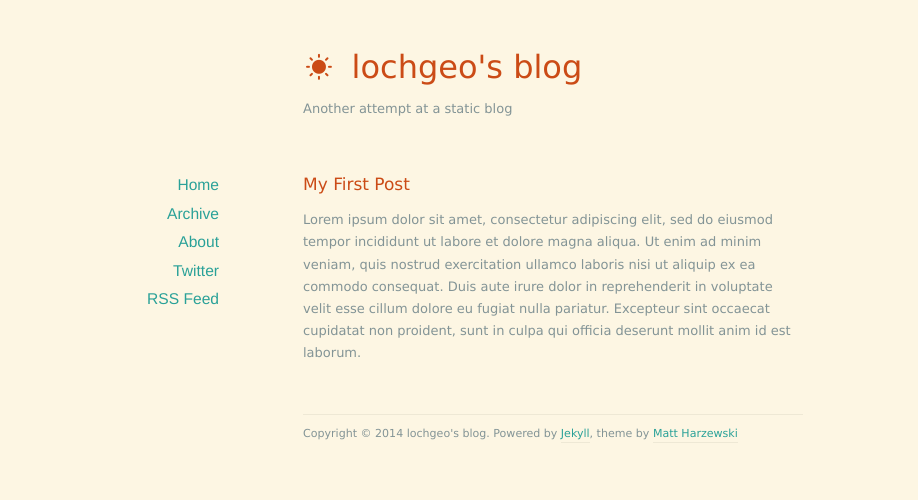
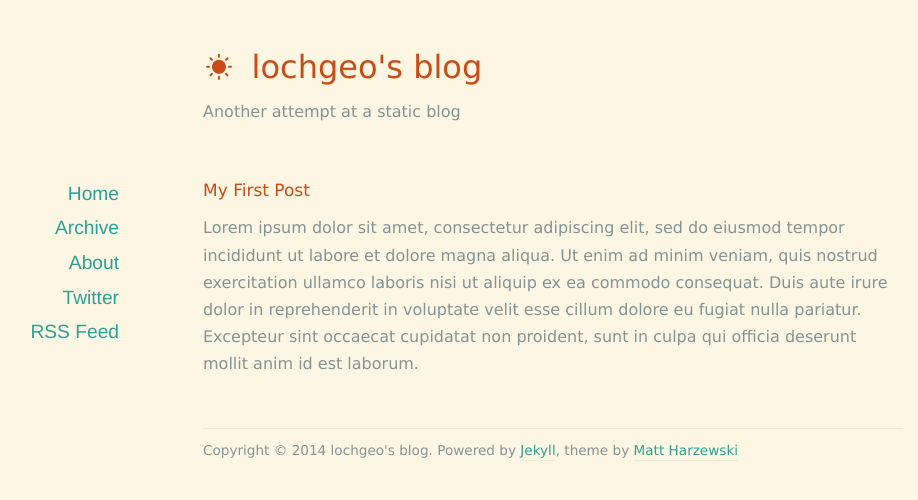
Before and after one commit to lochgeo/lochgeo.github.io, a Jekyll site: the page built from index.html, in a window 1280 px wide. Shown: the top 500 px of the page, without its empty margins (87-1005 px from the left). Built offline with Jekyll 4.4.1, drawn with Linux system fonts in a browser that asks for light colours; nearby versions of some CDN libraries; the list of posts is cut into pages by our own code.

Commit message:
update css

```diff
--- a/assets/css/style.css
+++ b/assets/css/style.css
@@ -33,7 +33,7 @@ table {
 /*** Basics ***/
 body {
 	font-family: Verdana, serif;
-	font-size: 13px;
+	font-size: 16px;
 	line-height: 1.7;
 }
 
@@ -109,13 +109,13 @@ h3 {
 
 /*** Structure ***/
 #page {
-	width: 500px;
+	width: 700px;
 	margin: 0 auto;
 	position: relative;
 }
 
 #header {
-	width: 500px;
+	width: 700px;
 	margin: 40px auto 50px auto;
 }
 #header h1 {
@@ -127,7 +127,7 @@ h3 {
 }
 
 #footer {
-	width: 500px;
+	width: 700px;
 	margin: 50px auto 20px auto;
 	padding-top: 10px;
 	font-size: 0.85em;
@@ -135,7 +135,7 @@ h3 {
 }
 
 #content {
-	width: 500px;
+	width: 700px;
 	margin: 0 auto;
 }
 
```
